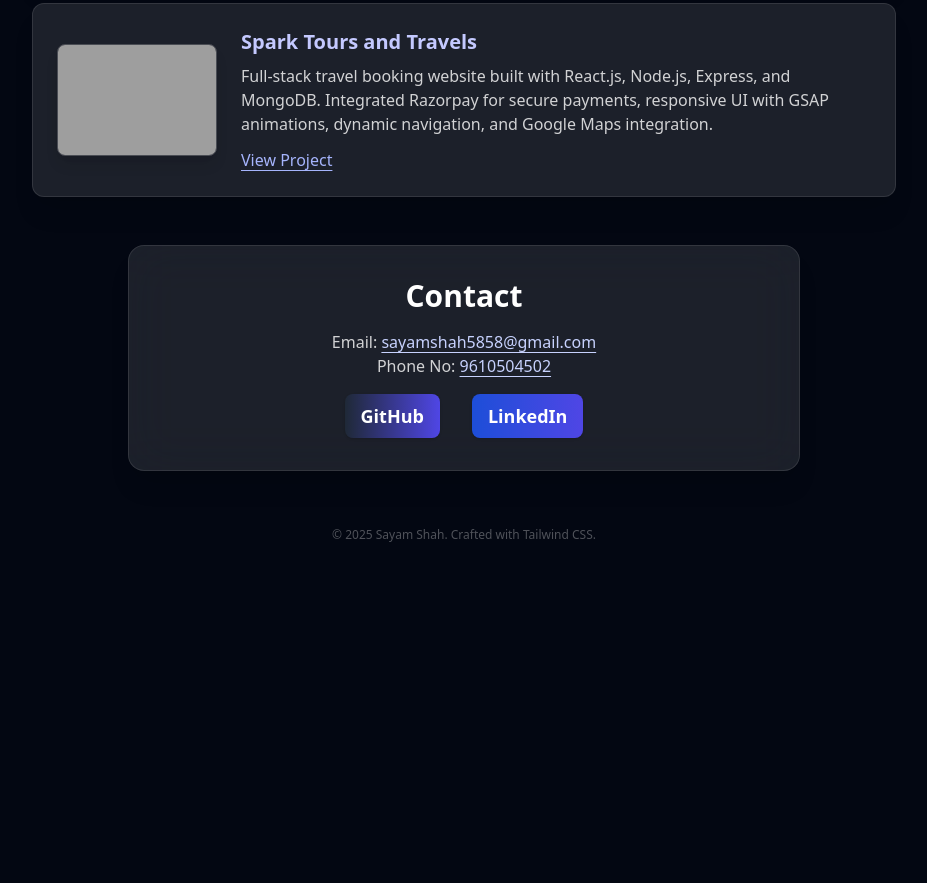
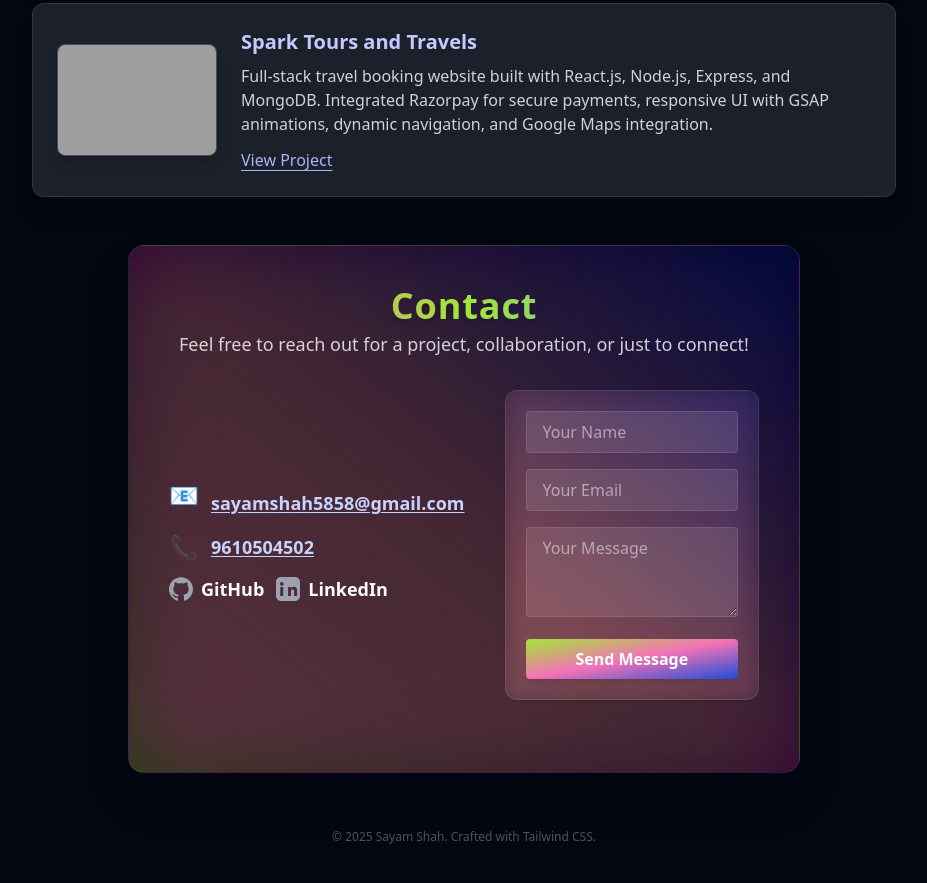
Before and after one commit to Sayamshah2004/My-Portfolio, a website built with Vite: page index.html in a window 1280 px wide. Shown: the part 1774-2657 px from the top of the page, without its empty margins (176-1103 px from the left). Before the commit the page ends 2381 px from the top, so only its background shows below. Built offline with nearby package versions, Linux system fonts and the light colour scheme; grey boxes are pictures that could not be loaded.

Commit message:
Updated portfolio with new changes

```diff
--- a/index.html
+++ b/index.html
@@ -238,38 +238,117 @@
       <!-- Contact Section -->
       <section id="contact" class="text-center">
         <div
-          class="backdrop-blur-xl bg-white/10 border border-white/10 rounded-2xl p-8 shadow-xl hover:shadow-2xl transition-shadow duration-300 mx-auto max-w-2xl"
+          class="relative z-10 overflow-hidden bg-gradient-to-tr from-[rgba(171,250,36,0.22)] via-[rgba(248,10,194,0.20)] to-[rgba(0,19,250,0.15)] border border-white/10 rounded-2xl p-10 shadow-2xl max-w-2xl mx-auto backdrop-blur-md"
         >
-          <h2 class="text-3xl font-bold mb-4 text-white">Contact</h2>
-          <p class="mb-4 text-white/80">
-            Email:
+          <div
+            class="absolute inset-0 pointer-events-none bg-gradient-to-tr from-[#F80AC284] via-[#abfa2444] to-[#0013fa22] blur-2xl opacity-60 animate-pulse"
+          ></div>
+          <div class="relative z-10">
+            <h2
+              class="text-4xl font-extrabold mb-1 tracking-wide bg-gradient-to-r from-pink-400 via-lime-400 to-blue-400 text-transparent bg-clip-text drop-shadow-lg"
+            >
+              Contact
+            </h2>
+            <p class="text-lg text-white/80 mb-8">
+              Feel free to reach out for a project, collaboration, or just to
+              connect!
+            </p>
+            <div
+              class="flex flex-col md:flex-row justify-center items-center gap-10 mb-8"
+            >
+              <div class="space-y-3 text-left">
+                <div class="flex items-center gap-3">
+                  <span
+                    class="inline-block text-2xl text-lime-300 animate-bounce"
+                    >📧</span
+                  >
                   <a
                     href="mailto:sayamshah5858@gmail.com"
-              class="underline underline-offset-4 text-indigo-200 hover:text-indigo-400"
-              >sayamshah5858@gmail.com</a
+                    class="text-lg font-semibold underline underline-offset-2 text-indigo-200 hover:text-pink-400 transition-colors"
                   >
-            <br />
-            Phone No:
+                    sayamshah5858@gmail.com
+                  </a>
+                </div>
+                <div class="flex items-center gap-3">
+                  <span
+                    class="inline-block text-2xl text-blue-300 animate-pulse"
+                    >📞</span
+                  >
                   <a
-              class="underline underline-offset-4 text-indigo-200 hover:text-indigo-400"
-              >9610504502</a
+                    href="tel:9610504502"
+                    class="text-lg font-semibold underline underline-offset-2 text-indigo-200 hover:text-lime-400 transition-colors"
                   >
-          </p>
-          <div class="flex justify-center gap-8">
+                    9610504502
+                  </a>
+                </div>
+                <div class="flex items-center gap-3 mt-4">
                   <a
                     href="https://github.com/sayamshah2004"
                     target="_blank"
                     rel="noopener noreferrer"
-              class="text-lg px-4 py-2 rounded-lg bg-gradient-to-r from-gray-800 to-indigo-600 text-white font-bold shadow hover:scale-110 hover:from-indigo-700 hover:to-purple-900 transition-all"
-              >GitHub</a
+                    class="group flex items-center gap-2 text-lg font-semibold text-white hover:text-indigo-400 transition"
                   >
+                    <svg
+                      class="w-6 h-6 text-gray-400 group-hover:text-indigo-400"
+                      fill="currentColor"
+                      viewBox="0 0 24 24"
+                    >
+                      <path
+                        d="M12 .296c-6.623 0-12 5.373-12 12 0 5.304 3.438 9.799 8.207 11.385.6.113.793-.26.793-.577v-2.17c-3.338.724-4.033-1.416-4.033-1.416-.547-1.389-1.335-1.759-1.335-1.759-1.091-.746.083-.731.083-.731 1.205.084 1.84 1.237 1.84 1.237 1.072 1.834 2.809 1.304 3.495.997.109-.776.417-1.305.76-1.606-2.665-.305-5.466-1.334-5.466-5.931 0-1.31.469-2.381 1.236-3.221-.124-.303-.535-1.524.117-3.176 0 0 1.007-.322 3.301 1.23.958-.266 1.984-.399 3.004-.403 1.02.004 2.047.137 3.006.403 2.291-1.553 3.297-1.23 3.297-1.23.654 1.653.243 2.874.12 3.176.77.84 1.235 1.911 1.235 3.221 0 4.609-2.805 5.624-5.476 5.921.429.369.813 1.096.813 2.211v3.281c0 .319.192.694.801.576C20.565 22.092 24 17.597 24 12.296c0-6.627-5.373-12-12-12"
+                      ></path>
+                    </svg>
+                    GitHub
+                  </a>
                   <a
                     href="https://www.linkedin.com/in/sayam-shah/"
                     target="_blank"
                     rel="noopener noreferrer"
-              class="text-lg px-4 py-2 rounded-lg bg-gradient-to-r from-blue-700 to-indigo-600 text-white font-bold shadow hover:scale-110 hover:from-indigo-700 hover:to-blue-900 transition-all"
-              >LinkedIn</a
+                    class="group flex items-center gap-2 text-lg font-semibold text-white hover:text-blue-400 transition"
                   >
+                    <svg
+                      class="w-6 h-6 text-gray-400 group-hover:text-blue-400"
+                      fill="currentColor"
+                      viewBox="0 0 24 24"
+                    >
+                      <path
+                        d="M19 0h-14c-2.76 0-5 2.24-5 5v14c0 2.76 2.24 5 5 5h14c2.76 0 5-2.24 5-5v-14c0-2.76-2.24-5-5-5zm-11.8 19h-2.92v-9h2.92v9zm-1.4-10.28c-.99 0-1.8-.81-1.8-1.8s.81-1.8 1.8-1.8c.99 0 1.8.81 1.8 1.8s-.81 1.8-1.8 1.8zm15.2 10.28h-2.92v-4.39c0-1.04-.02-2.37-1.44-2.37-1.44 0-1.66 1.13-1.66 2.3v4.46h-2.92v-9h2.8v1.23h.04c.39-.74 1.33-1.51 2.73-1.51 2.93 0 3.47 1.92 3.47 4.42v4.86z"
+                      />
+                    </svg>
+                    LinkedIn
+                  </a>
+                </div>
+              </div>
+              <!-- Optional: Contact Form (not functional until backend or Formspree/Netlify linked) -->
+              <form
+                class="w-full max-w-xs bg-white/5 rounded-xl p-5 shadow border border-white/10 backdrop-blur-md space-y-4 mt-6 md:mt-0"
+                autocomplete="off"
+              >
+                <input
+                  type="text"
+                  placeholder="Your Name"
+                  class="w-full px-4 py-2 rounded bg-white/10 border border-white/10 text-white focus:outline-none focus:ring-2 focus:ring-lime-300 placeholder-white/50"
+                  required
+                />
+                <input
+                  type="email"
+                  placeholder="Your Email"
+                  class="w-full px-4 py-2 rounded bg-white/10 border border-white/10 text-white focus:outline-none focus:ring-2 focus:ring-pink-200 placeholder-white/50"
+                  required
+                />
+                <textarea
+                  rows="3"
+                  placeholder="Your Message"
+                  class="w-full px-4 py-2 rounded bg-white/10 border border-white/10 text-white focus:outline-none focus:ring-2 focus:ring-blue-300 placeholder-white/50"
+                  required
+                ></textarea>
+                <button
+                  type="submit"
+                  class="w-full bg-gradient-to-br from-lime-400 via-pink-400 to-blue-700 text-white font-bold py-2 px-4 rounded transition hover:from-pink-400 hover:to-lime-400 shadow-lg"
+                >
+                  Send Message
+                </button>
+              </form>
+            </div>
           </div>
         </div>
       </section>
```
Lines whose indentation alone changed are shown as unchanged.
